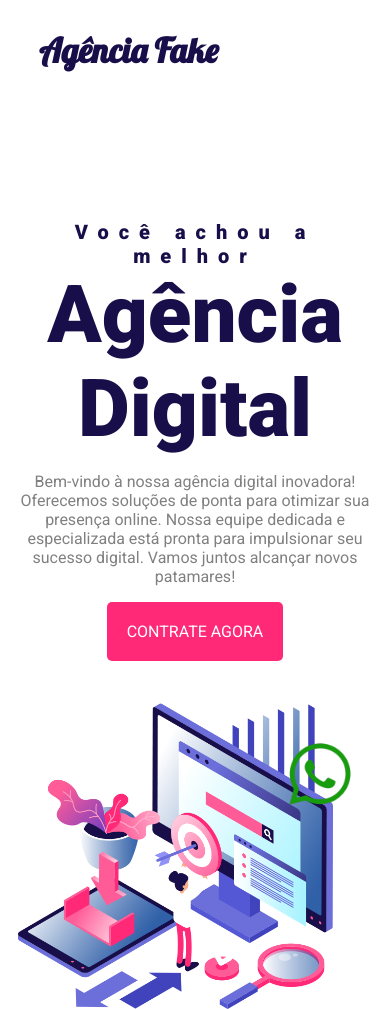
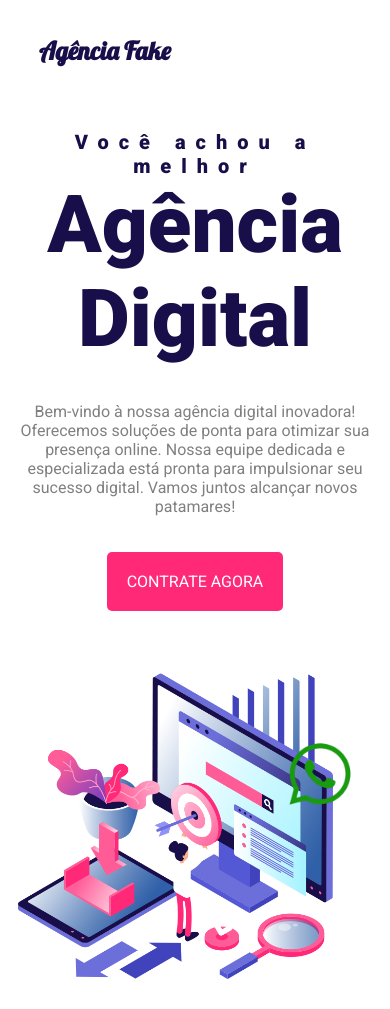
Before and after one commit to yagosantosog/agenciaFake, a plain HTML site: page index.html in a window 390 px wide. Shown: the top 1009 px of the page. Drawn offline with Linux system fonts and the light colour scheme.

Commit message:
adjust responsive headline

```diff
--- a/CSS/responsive.css
+++ b/CSS/responsive.css
@@ -7,8 +7,13 @@
         position: relative;
     }
 
+    .logo h1{
+        font-size: 25px;
+    }
+
     .header {
         text-align: center;
+        padding-top: 10px;
     }
 
     .first-header-h2 {
@@ -17,16 +22,17 @@
 
     .headline {
         flex: 100%;
-        margin: 5%;
+        margin: 5% 5% 10% 5%;
     }
 
     .headline p {
         text-align: center;
+        padding: 20px 0;
     }
 
     .img-readline {
         flex: 100%;
-        margin: 5%;
+        margin: 0 10% 5% 5%;
         text-align: center;
     }
 
```
